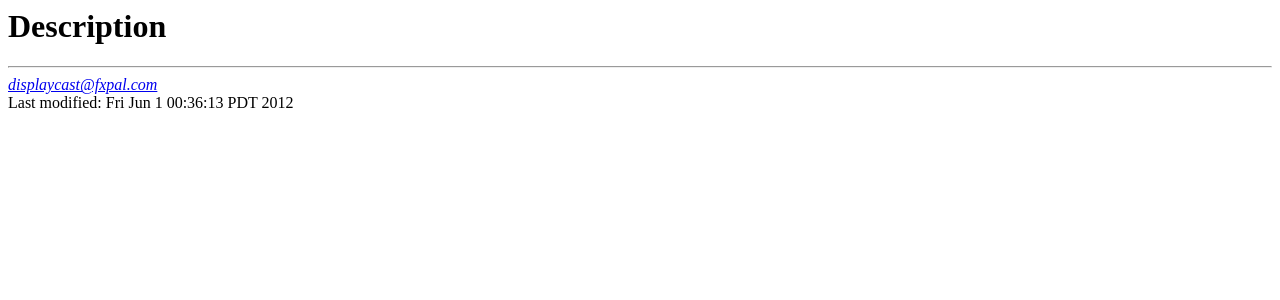
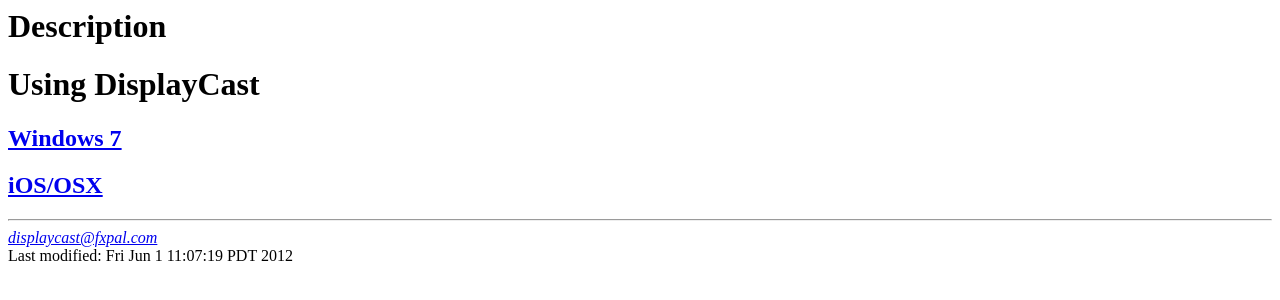
Before and after one commit to DisplayCast/displaycast.github.com, a plain HTML site: page index.html in a window 1280 px wide. Drawn offline with Linux system fonts and the light colour scheme.

Commit message:
dding links to Windows and Mac wikis :wq
:w

```diff
--- a/index.html
+++ b/index.html
@@ -8,10 +8,12 @@
 <h1>Description</h1>
 
 
-
+<h1>Using DisplayCast</h1>
+  <h2><a href="https://github.com/DisplayCast/Win7/wiki">Windows 7</a></h2>
+  <h2><a href="https://github.com/DisplayCast/OSX-IOS/wiki">iOS/OSX</a></h2>
 
 
 <hr>
 <address><a href="mailto:displaycast@fxpal.com" >displaycast@fxpal.com</a></address>
-<!-- hhmts start -->Last modified: Fri Jun  1 00:36:13 PDT 2012 <!-- hhmts end -->
+<!-- hhmts start -->Last modified: Fri Jun  1 11:07:19 PDT 2012 <!-- hhmts end -->
 </body> </html>
```
